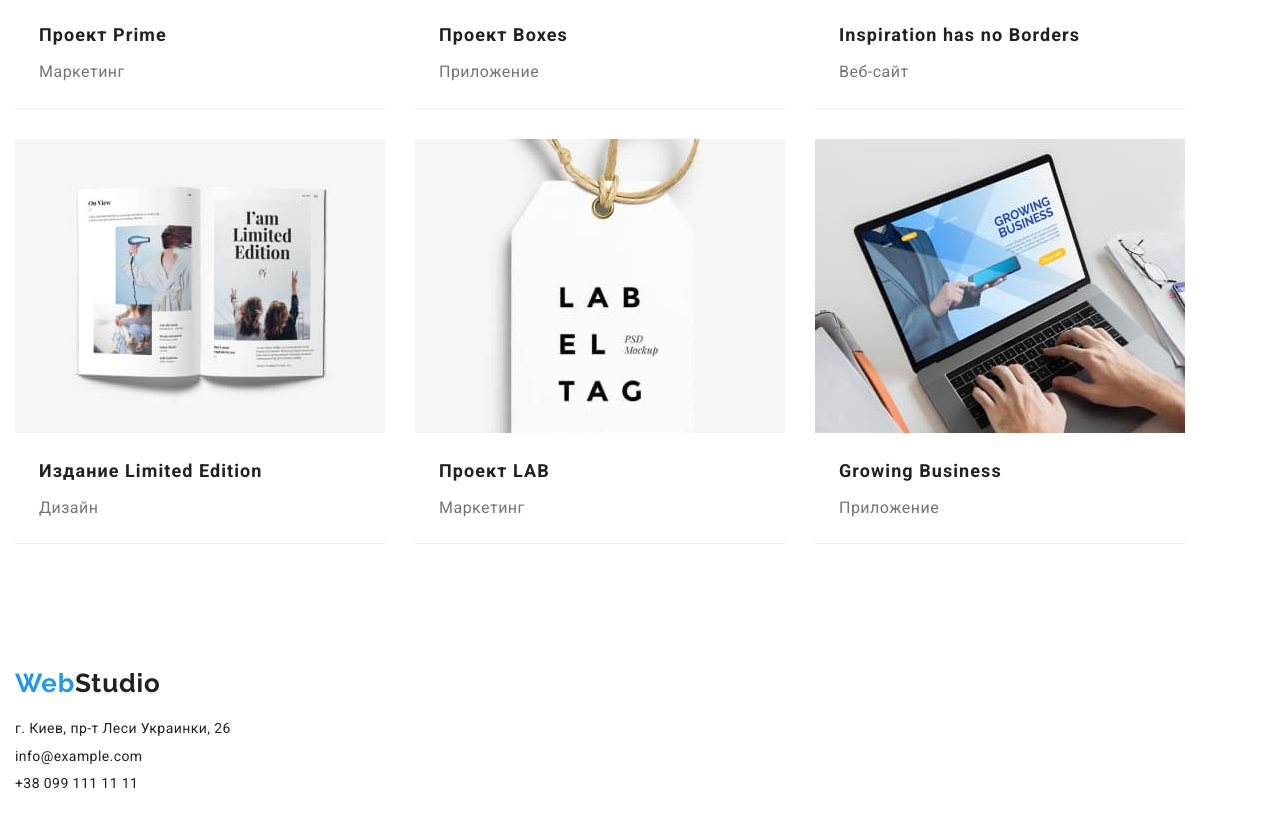
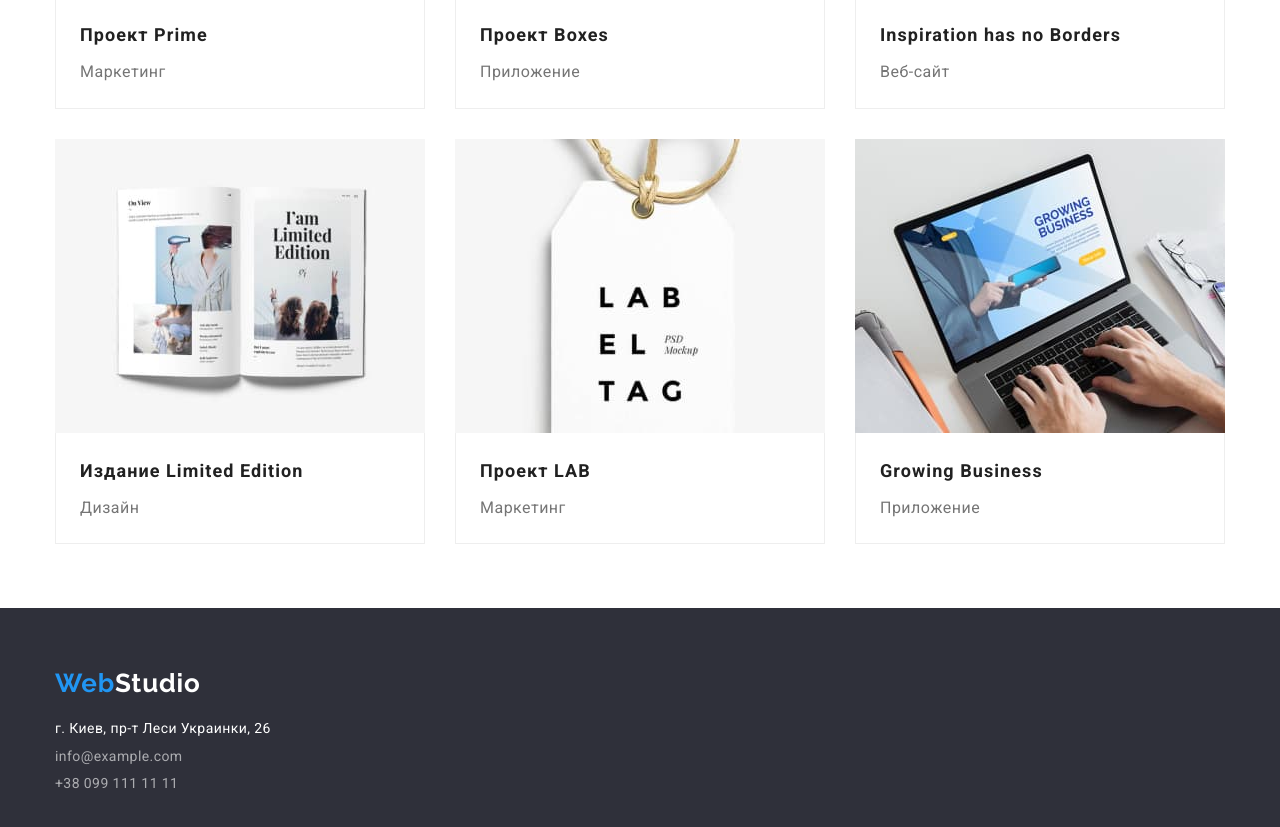
Before and after one commit to Leopoldovich/goit-markup-hw-03, a plain HTML site: page portfolio.html in a window 1280 px wide. Shown: the part 1025-1852 px from the top of the page. Drawn offline with nearby package versions, Linux system fonts and the light colour scheme.

Commit message:
задано центрирование, фон футера, бордер по бокам карточек портфолио с низу

```diff
--- a/css/styles.css
+++ b/css/styles.css
@@ -6,6 +6,8 @@
   --h-color: #212121;
   --hero-and-city-word-color: #ffffff;
   --footer-contact-link-color: #ffffff99;
+  --footer-bg-color: #2f303a;
+  --portfolio-border-line: 1px solid #eeeeee;
 }
 
 h1,
@@ -74,6 +76,7 @@ body {
   width: 1200px;
   padding-left: 15px;
   padding-right: 15px;
+  margin: 0 auto;
 }
 
 .heading-hidden {
@@ -275,7 +278,7 @@ header {
   box-shadow: 0px 1px 3px rgba(0, 0, 0, 0.12), 0px 1px 1px rgba(0, 0, 0, 0.14),
     0px 2px 1px rgba(0, 0, 0, 0.2);
   border-radius: 0px 0px 4px 4px;
-  padding: 30px 50px;
+  padding: 30px 0;
 }
 
 .team-heading {
@@ -355,7 +358,9 @@ header {
 }
 
 .portfolio-list-item-textbox {
-  border-bottom: 1px solid #eeeeee;
+  border-bottom: var(--portfolio-border-line);
+  border-left: var(--portfolio-border-line);
+  border-right: var(--portfolio-border-line);
   padding: 20px 24px;
 }
 
@@ -364,6 +369,7 @@ header {
 footer {
   padding-top: 60px;
   padding-bottom: 60px;
+  background-color: var(--footer-bg-color);
 }
 
 .footer-logo-link {
@@ -372,18 +378,22 @@ footer {
   margin-bottom: 20px;
 }
 
+.footer-logo-second-word {
+  color: var(--hero-and-city-word-color);
+}
+
 .footer-contact-link {
   font-family: var(--first-font);
   font-size: 14px;
   font-style: normal;
   line-height: 1.7px;
   letter-spacing: 0.03em;
-  /* color: var(--footer-contact-link-color); */
+  color: var(--footer-contact-link-color);
 }
 
-/* .footer-contact-link-city-address {
-    color: var(--hero-and-city-word-color);
-} */
+.footer-contact-link-city-address {
+  color: var(--hero-and-city-word-color);
+}
 
 .footer-contact-link:hover,
 .footer-contact-link:focus,
--- a/portfolio.html
+++ b/portfolio.html
@@ -107,7 +107,7 @@
               <img src="./images/sea.jpg" width="370" height="294" alt="рыба" />
               <div class="portfolio-list-item-textbox">
                 <h3 class="portfolio-heading">Ресторан Seafood</h3>
-                <p>Приложение</p>
+                <p class="portfolio-text">Приложение</p>
               </div>
             </li>
             <li class="portfolio-filter-box-list-item">
@@ -167,7 +167,8 @@
     <footer>
       <div class="container">
         <a class="link logo-link footer-logo-link" href="index.html" lang="en"
-          ><span class="logo-first-world">Web</span>Studio</a
+          ><span class="logo-first-world">Web</span
+          ><span class="footer-logo-second-word">Studio</span></a
         >
         <address>
           <ul class="list address-list">
```
Also changed, not shown: index.html (+2 -1 lines).
